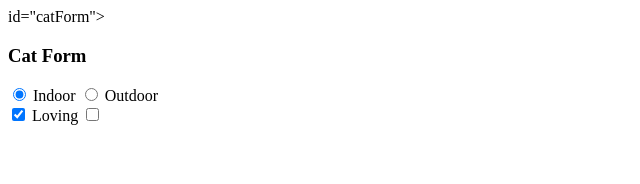
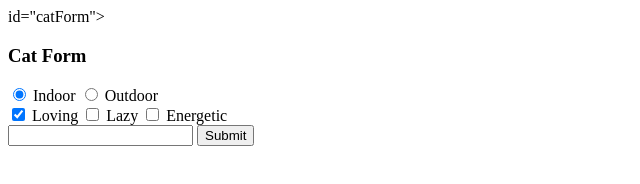
Before and after one commit to knightmoves-schools/005-forms-hepanazure, a website: page index.html in a window 1280 px wide. Shown: the whole page, without its empty margins (0-640 px from the left). Drawn offline with Linux system fonts and the light colour scheme.

Commit message:
I added forms

```diff
--- a/index.html
+++ b/index.html
@@ -17,5 +17,15 @@
             <label for="loving">Loving</label>
 
             <input id="lazy" type="checkbox" name="personality" value="lazy">
+            <label for="lazy">Lazy</label>
+
+            <input id="energetic" type="checkbox" name="personality" value="energetic">
+            <label for="energetic">Energetic</label>
+            <br>
+
+            <input type="text" name="cat-url placeholder="cat photo URL" required>
+            <button type="submit">Submit</button>
+        </form>
+    </div>
     </body>
 </html>
```
